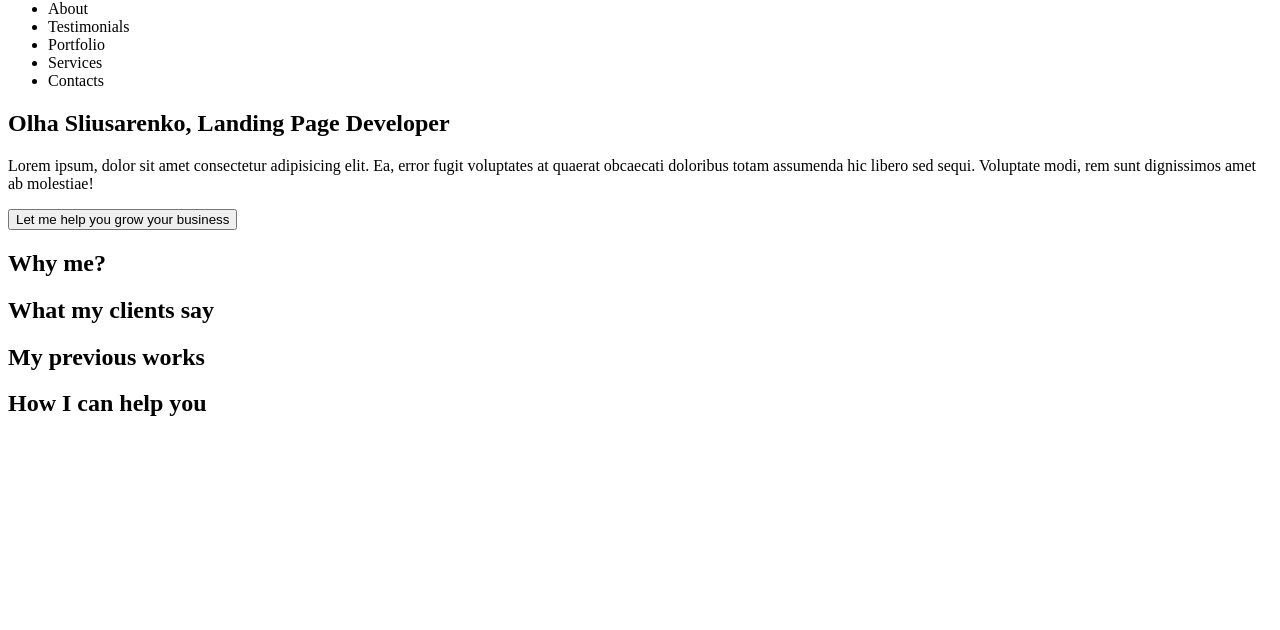
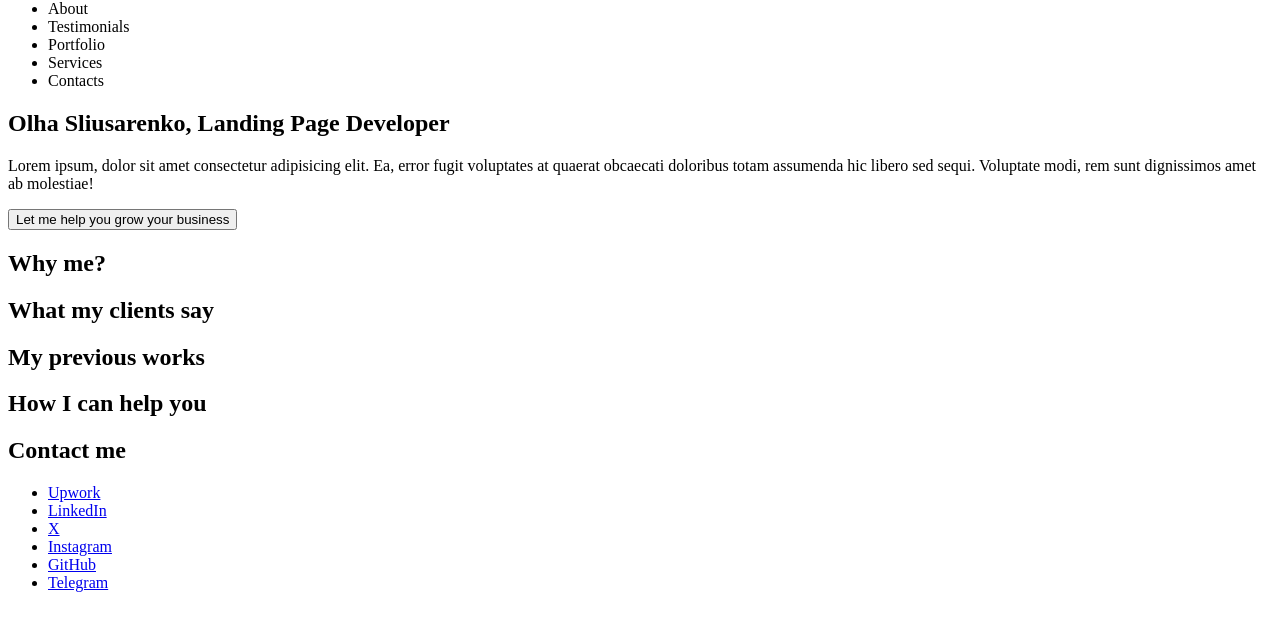
Before and after one commit to Oliko136/olhasliusarenkodev, a plain HTML site: page index.html in a window 1280 px wide. Shown: the part 148-778 px from the top of the page. Drawn offline with Linux system fonts and the light colour scheme.

Commit message:
Add footer contacts

```diff
--- a/index.html
+++ b/index.html
@@ -45,7 +45,27 @@
         </section>
     </main>
     <footer>
-
+        <h2>Contact me</h2>
+        <ul>
+            <li>
+                <a href="https://www.upwork.com/freelancers/~0142b682dc1193ba3a" target="_blank">Upwork</a>
+            </li>
+            <li>
+                <a href="https://www.linkedin.com/in/olha-sliusarenko/" target="_blank">LinkedIn</a>
+            </li>
+            <li>
+                <a href="https://x.com/committedto_git" target="_blank">X</a>
+            </li>
+            <li>
+                <a href="https://www.instagram.com/committedto_git/" target="_blank">Instagram</a>
+            </li>
+            <li>
+                <a href="https://github.com/Oliko136" target="_blank">GitHub</a>
+            </li>
+            <li>
+                <a href="https://t.me/olhasliusarenko" target="_blank">Telegram</a>
+            </li>
+        </ul>
     </footer>
 </body>
 </html>
```
